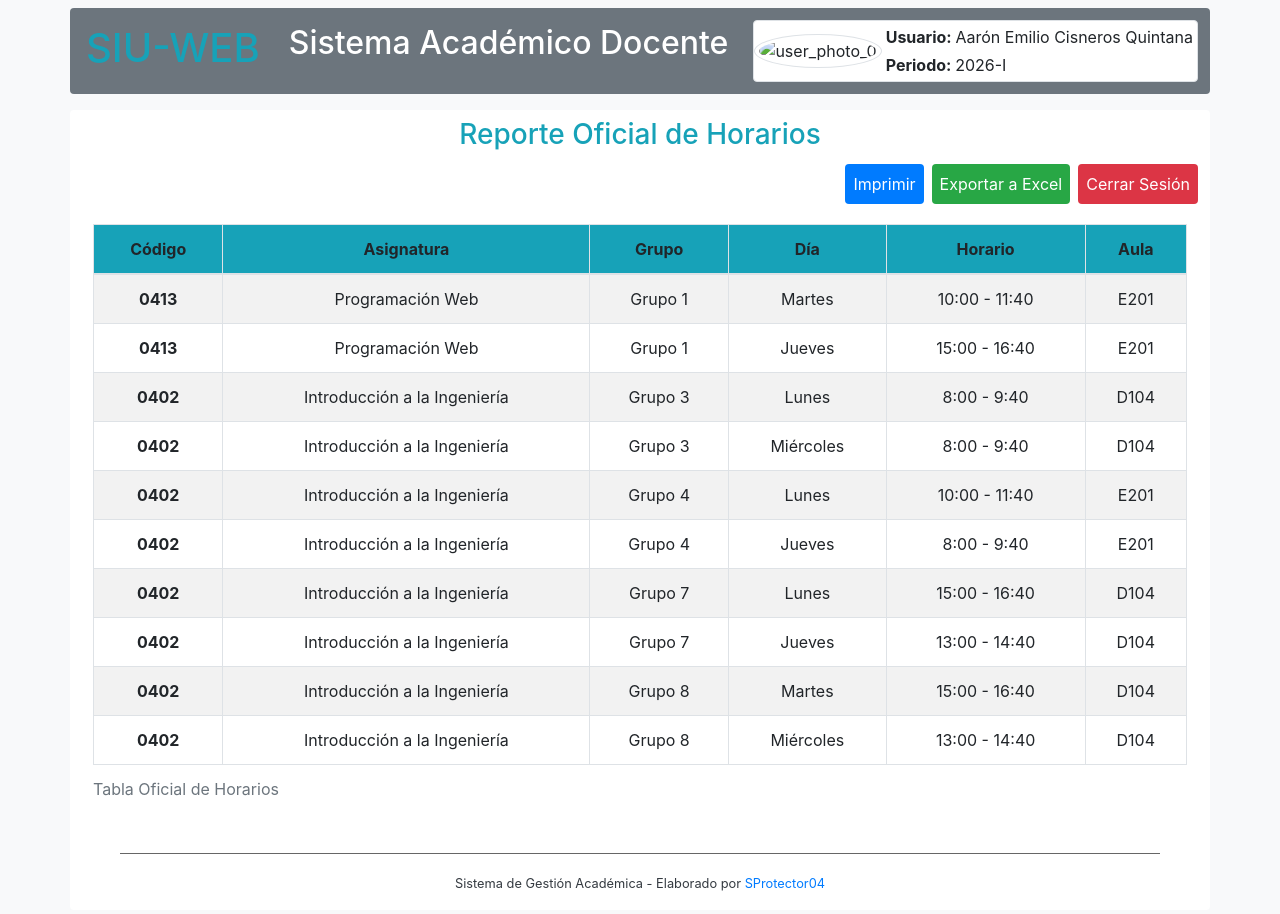
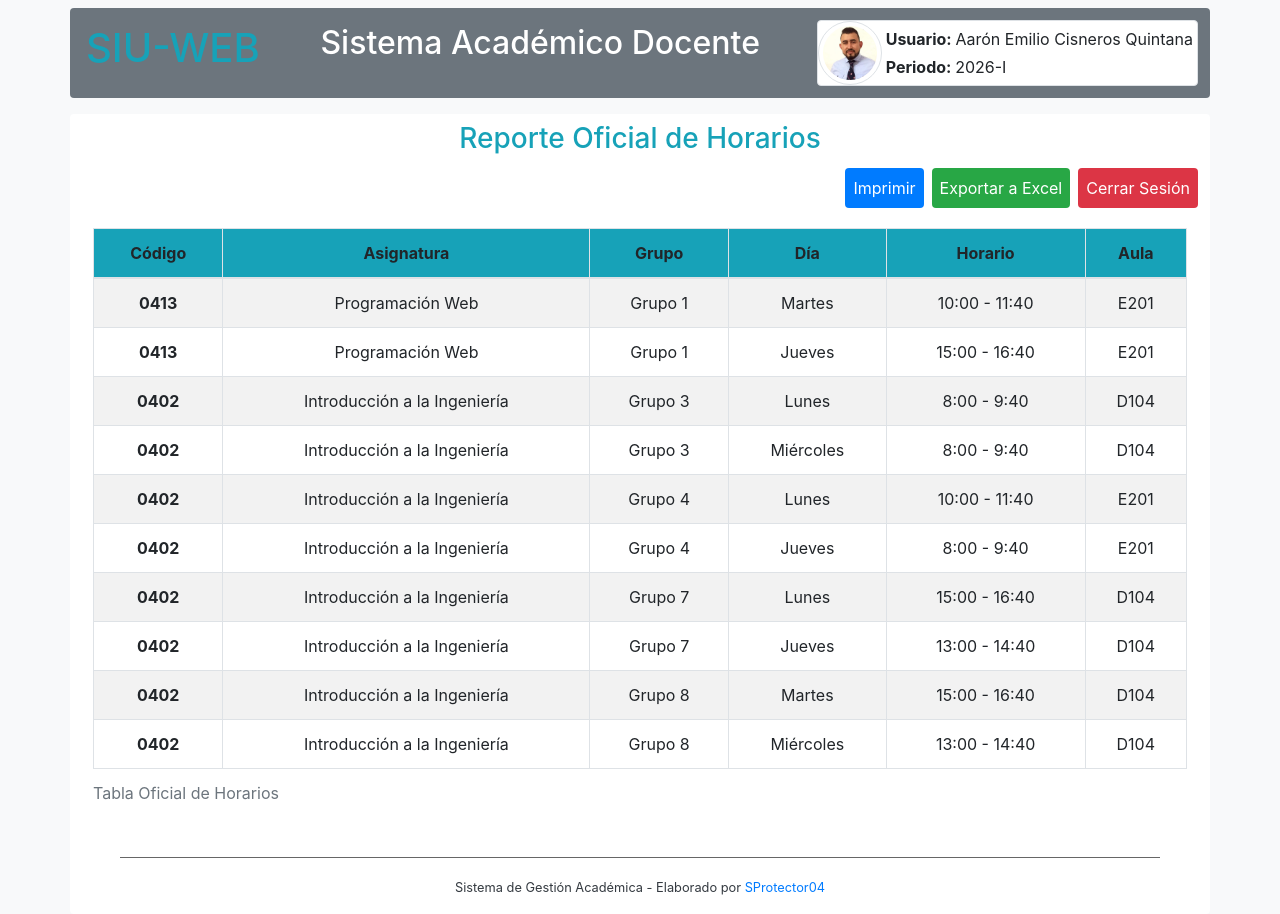
Before and after one commit to SProtector04/css-challenge-adlh, a plain HTML site: page index.html in a window 1280 px wide. Drawn offline with nearby package versions, Linux system fonts and the light colour scheme; the site is published under a folder, as on GitHub Pages, so addresses that start at the root find nothing.

Commit message:
You wouldn't believed...

```diff
--- a/index.html
+++ b/index.html
@@ -13,7 +13,7 @@
                 <h2 class="text-white m-2">Sistema Académico Docente</h2>
                 <card class="card bg-white rounded border m-1 d-flex flex-row align-items-center justify-content-center">
                     <section>
-                        <img src="/images/pure_quality.jpg" alt="user_photo_0" width="64" height="64" class="rounded-circle img-thumbnail">
+                        <img src="images/pure_quality.jpg" alt="user_photo_0" width="64" height="64" class="rounded-circle img-thumbnail">
                     </section>
                     <section class="m-1">
                     <p class="card-text mb-1"><strong>Usuario: </strong> Aarón Emilio Cisneros Quintana </p>
```
